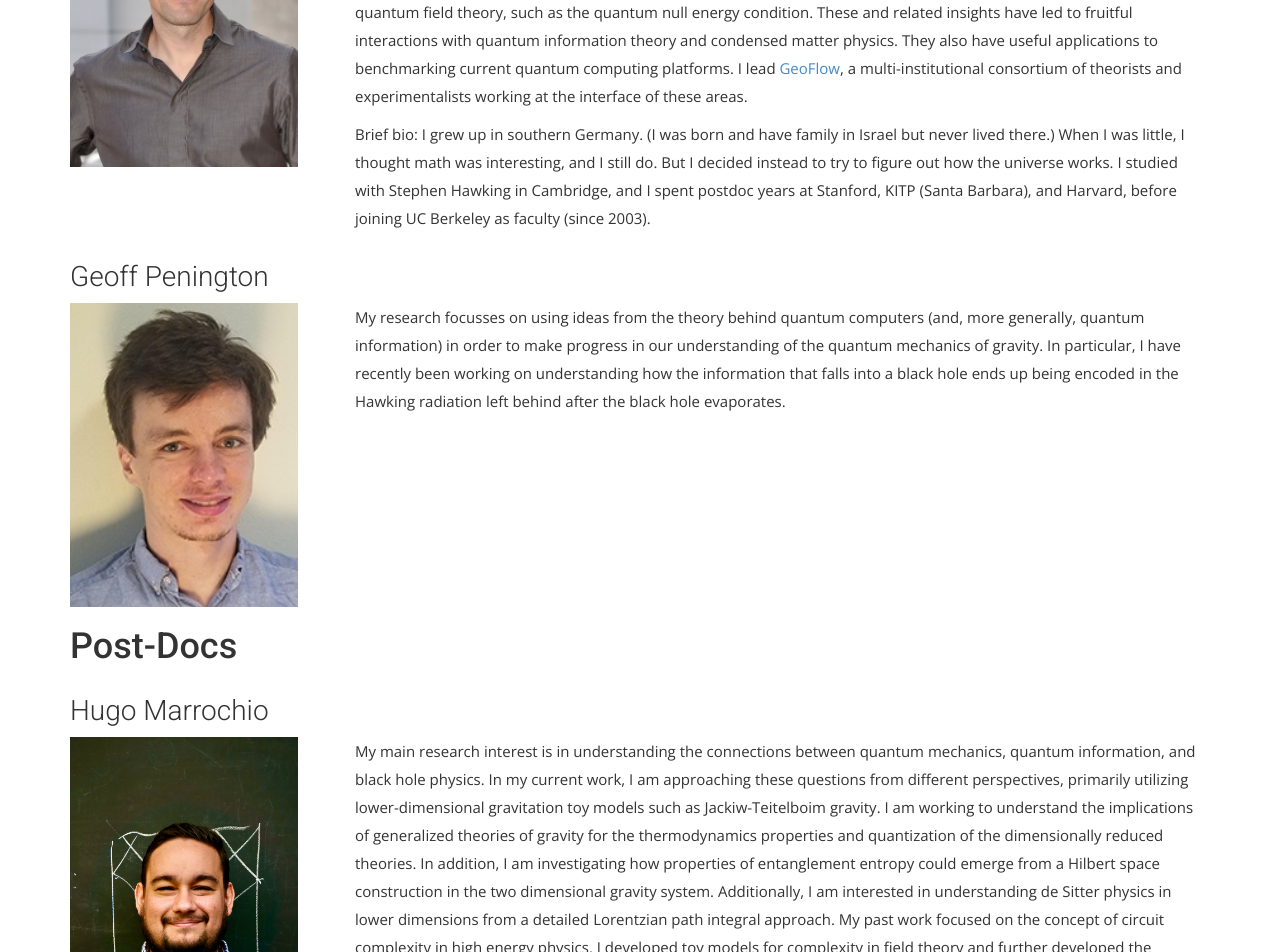
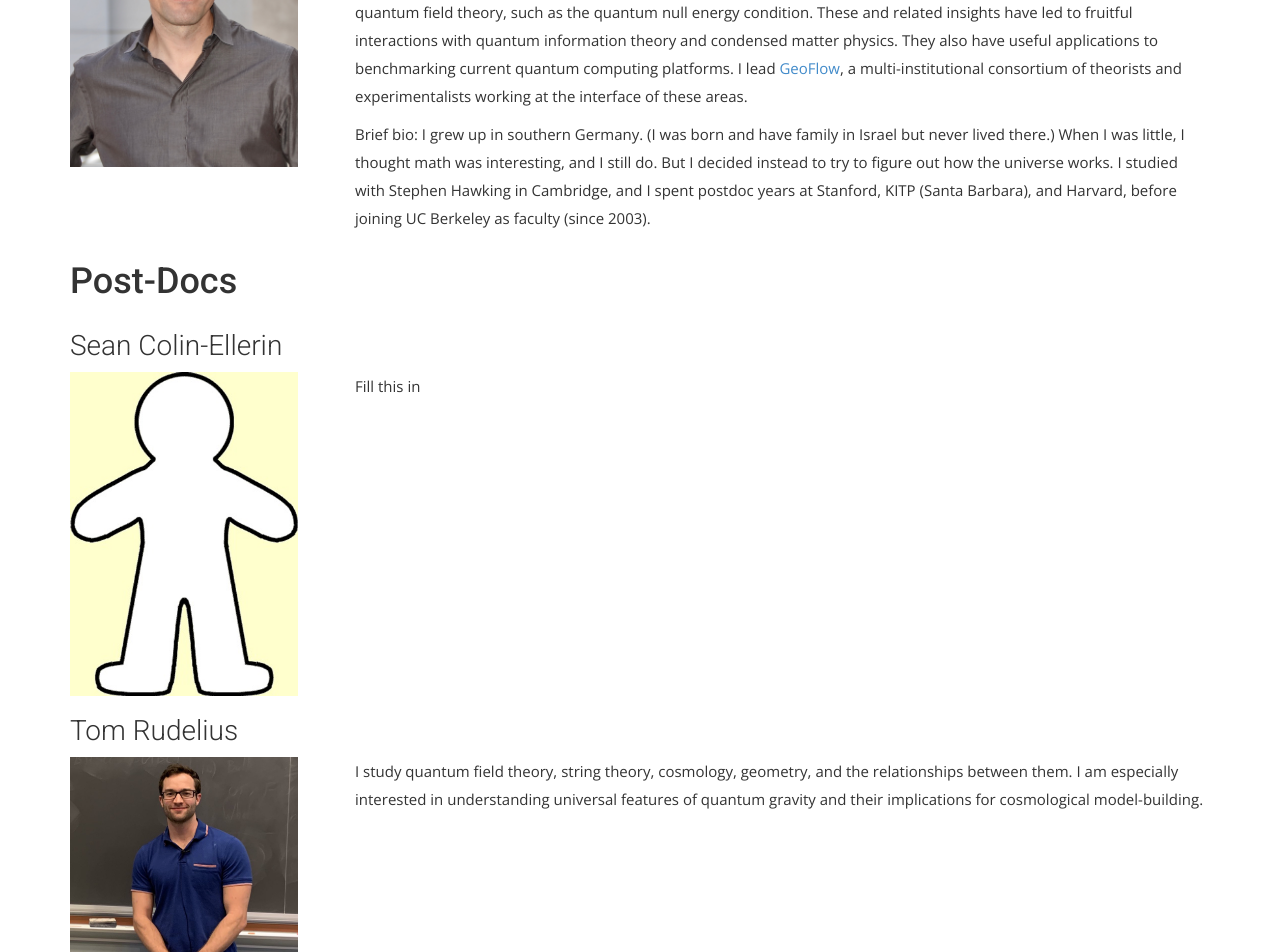
Before and after one commit to bousso-group/bousso-group.github.io, a Jekyll site: the page built from members.html, in a window 1280 px wide and 1400 px high, scrolled down 759 px. Shown: the top 952 px of the window. Built offline with Jekyll 4.4.1, drawn with Linux system fonts in a browser that asks for light colours; nearby versions of some CDN libraries; some web fonts are replaced; some of the changed text lies outside the part shown.

Commit message:
Remove old members

```diff
--- a/members.html
+++ b/members.html
@@ -37,33 +37,14 @@
         </div>
     </div>
     <div class="container">
-        <div class="block">
-            <h3> Geoff Penington</h3>
-            <img src="{{ site.baseurl }}/img/members/geoff.jpg" alt="Geoff">
-
-            <p>
-                My research focusses on using ideas from the theory behind quantum computers (and, more generally, quantum information) in order to make progress in our understanding of the quantum mechanics of gravity. In particular, I have recently been working on understanding how the information that falls into a black hole ends up being encoded in the Hawking radiation left behind after the black hole evaporates.
-            </p>
-        </div>
-    </div>
-    <div class="container">
         <h1> Post-Docs</h1>
     </div>
     <div class="container">
         <div class="block">
-            <h3> Hugo Marrochio</h3>
-            <img src="{{ site.baseurl }}/img/members/hugo.jpg" alt="Hugo">
+            <h3> Sean Colin-Ellerin</h3>
+            <img src="{{ site.baseurl }}/img/members/generic.jpg" alt="Sean">
             <p>
-                My main research interest is in understanding the connections between quantum mechanics, quantum information, and black hole physics. In my current work, I am approaching these questions from different perspectives, primarily utilizing lower-dimensional gravitation toy models such as Jackiw-Teitelboim gravity. I am working to understand the implications of generalized theories of gravity for the thermodynamics properties and quantization of the dimensionally reduced theories. In addition, I am investigating how properties of entanglement entropy could emerge from a Hilbert space construction in the two dimensional gravity system. Additionally, I am interested in understanding de Sitter physics in lower dimensions from a detailed Lorentzian path integral approach. My past work focused on the concept of circuit complexity in high energy physics. I developed toy models for complexity in field theory and further developed the properties of the proposals for the gravitational dual of complexity in the CFT. As an extension of this work, I aim to understand in more detail the connection between exponentially long saturation of complexity and very long wormholes in quantum gravity.
-            </p>
-        </div>
-    </div>
-    <div class="container">
-        <div class="block">
-            <h3> Masamichi Miyaji</h3>
-            <img src="{{ site.baseurl }}/img/members/masamichi.jpg" alt="Masamichi">
-            <p>
-                My primary interest is to understand non perturbative aspects of quantum gravity, especially from the viewpoint of quantum information. I am particularly working on information theoretic quantities on various spacetimes, as well as their gravity duals in AdS/CFT.
+                Fill this in
             </p>
         </div>
     </div>
@@ -81,15 +62,6 @@
     </div>
     <div class="container">
         <div class="block">
-            <h3> Reggie Caginalp</h3>
-            <img src="{{ site.baseurl }}/img/members/reggie.jpg" alt="Reggie">
-            <p>
-                My interests are in the interplay between quantum information and quantum gravity. I am also interested in understanding what classical general relativity results can be generalized to quantum gravity settings, and what these generalizations could tell us about quantum field theory.
-            </p>
-        </div>
-    </div>
-    <div class="container">
-        <div class="block">
             <h3> Newton Cheng</h3>
             <img src="{{ site.baseurl }}/img/members/newton.jpg" alt="Newton">
             <p>
@@ -99,13 +71,19 @@
     </div>
     <div class="container">
         <div class="block">
+            <h3> Sami Kaya</h3>
+            <img src="{{ site.baseurl }}/img/members/generic.jpg" alt="Sami">
+            <p>
+                My interests are in the interplay between quantum information and quantum gravity. I am also interested in understanding what classical general relativity results can be generalized to quantum gravity settings, and what these generalizations could tell us about quantum field theory.
+            </p>
+        </div>
+    </div>
+    <div class="container">
+        <div class="block">
             <h3> Vincent Su</h3>
             <img src="{{ site.baseurl }}/img/members/vincent.jpg" alt="Vincent">
             <p>
-                Basic questions that drive me include the following: How can we use quantum computers to learn more about quantum physics? How can we accelerate the usefulness of quantum computers? Can black holes be simulated by tabletop experiments involving everyday atoms?
-            </p>
-            <p>
-                Outside of physics I enjoy cooking, photography, and Ultimate Frisbee.
+                Error correction, quantum gravity, tensor networks,.
             </p>
         </div>
     </div>
```
Also changed, not shown: other parts of members.html (+2 -0 lines).
